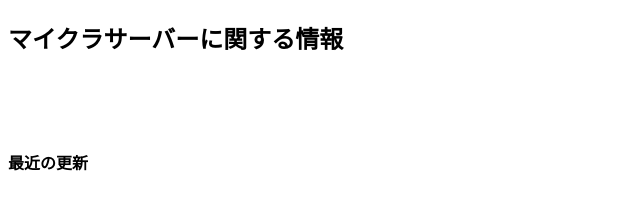
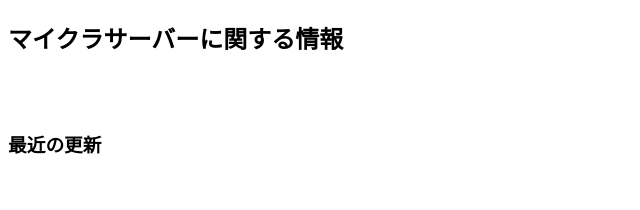
Before and after one commit to Rays-Blog/server-mc, a plain HTML site: page index.html in a window 1280 px wide. Shown: the whole page, without its empty margins (0-640 px from the left). Drawn offline with Linux system fonts and the light colour scheme.

Commit message:
Update index.html

```diff
--- a/index.html
+++ b/index.html
@@ -4,5 +4,4 @@
 <h2>マイクラサーバーに関する情報</h2>
 <br>
 <br>
-<br>
-<h4>最近の更新</h4>
+<h3>最近の更新</h3>
```
